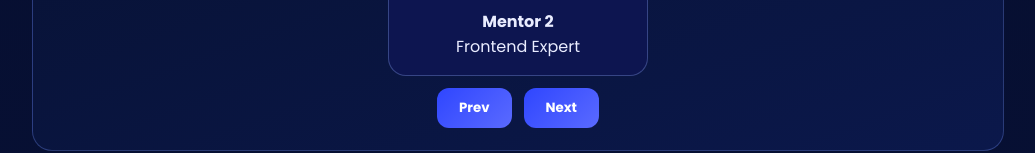
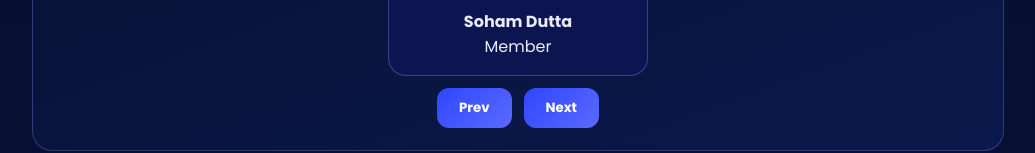
Before and after one commit to Code-Pair-Studio-1/Fullstack-Devolopment-Roadmap, a plain HTML site: page index.html in a window 1280 px wide. Shown: the part 2726-2879 px from the top of the page, without its empty margins (122-1157 px from the left). Drawn offline with Linux system fonts and the light colour scheme.

Commit message:
Update index.html

```diff
--- a/index.html
+++ b/index.html
@@ -299,7 +299,7 @@ footer{
       <div class="avatar">
         <img src="https://cdn-icons-png.flaticon.com/512/2922/2922510.png">
       </div>
-      <p><strong>Mentor 1</strong><br>Full-Stack Guide</p>
+      <p><strong>Sayantan Ghosh</strong><br>Member</p>
     </div>
   </div>
 
@@ -308,7 +308,7 @@ footer{
       <div class="avatar">
         <img src="https://cdn-icons-png.flaticon.com/512/2922/2922506.png">
       </div>
-      <p><strong>Mentor 2</strong><br>Frontend Expert</p>
+      <p><strong>Soham Dutta</strong><br>Member</p>
     </div>
   </div>
 
@@ -317,7 +317,7 @@ footer{
       <div class="avatar">
         <img src="https://cdn-icons-png.flaticon.com/512/2922/2922561.png">
       </div>
-      <p><strong>Mentor 3</strong><br>Backend Specialist</p>
+      <p><strong>Achinta Bej</strong><br>Member</p>
     </div>
   </div>
 
```
